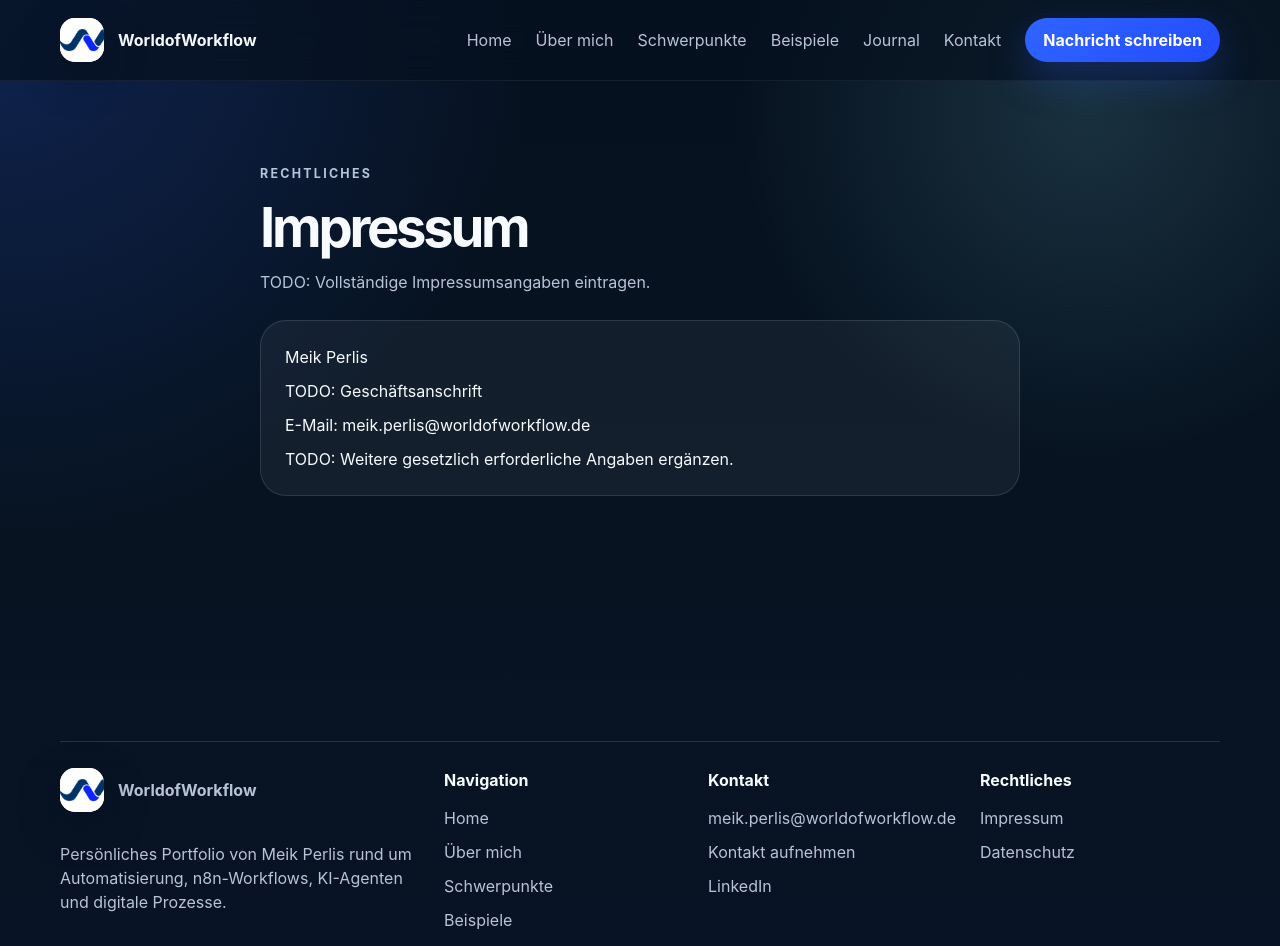
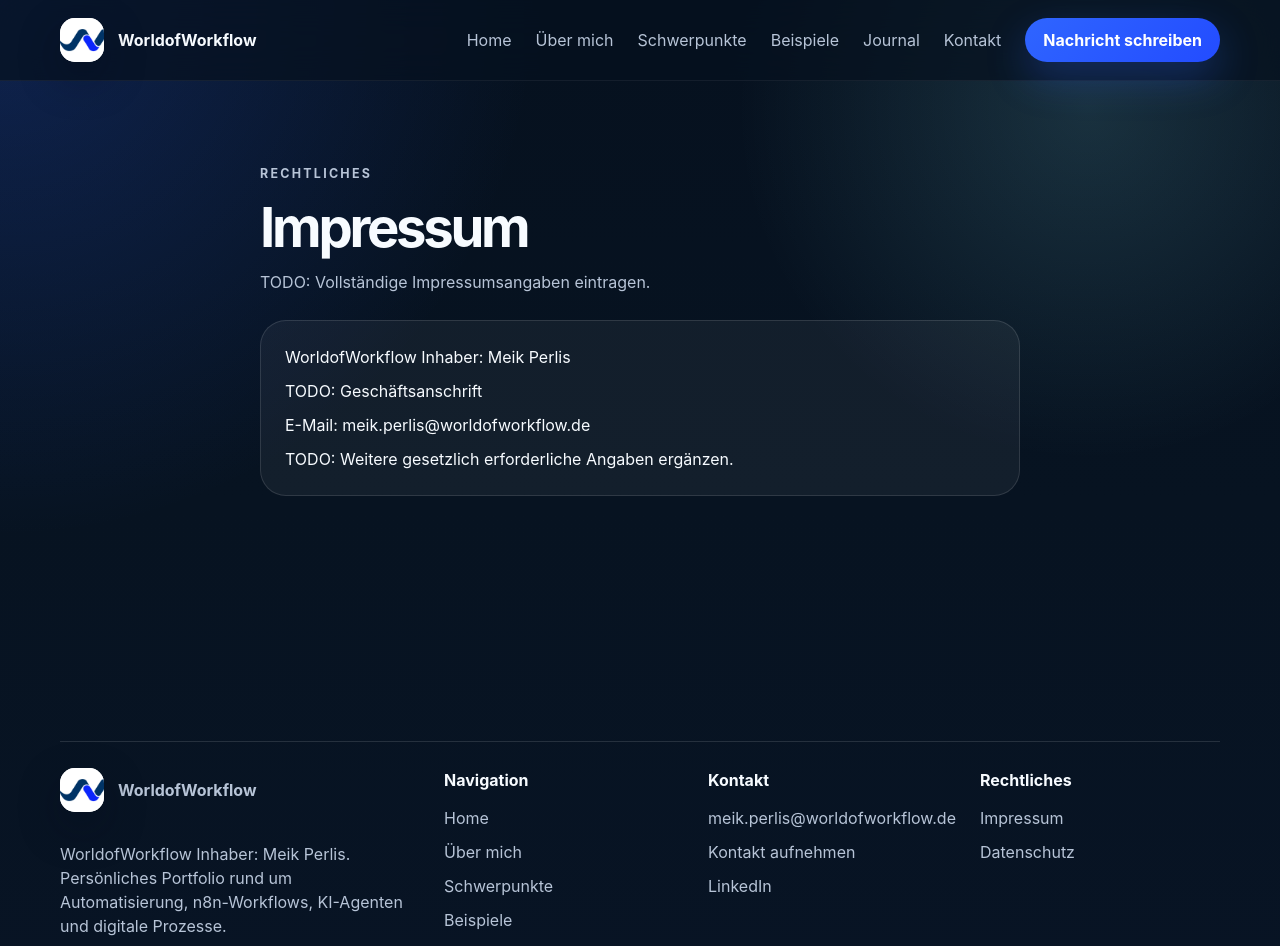
Before and after one commit to meikperlis/worldofworkflow-website, a Next.js app: page /impressum in a window 1280 px wide. Shown: the top 946 px of the page. Built offline with nearby package versions, Linux system fonts and the light colour scheme.

Commit message:
Update owner naming

```diff
--- a/app/impressum/page.tsx
+++ b/app/impressum/page.tsx
@@ -11,7 +11,7 @@ export default function ImpressumPage() {
           <h1>Impressum</h1>
           <p>TODO: Vollständige Impressumsangaben eintragen.</p>
           <div className="legal-card">
-            <p>Meik Perlis</p>
+            <p>WorldofWorkflow Inhaber: Meik Perlis</p>
             <p>TODO: Geschäftsanschrift</p>
             <p>E-Mail: meik.perlis@worldofworkflow.de</p>
             <p>TODO: Weitere gesetzlich erforderliche Angaben ergänzen.</p>
--- a/app/layout.tsx
+++ b/app/layout.tsx
@@ -5,7 +5,7 @@ export const metadata: Metadata = {
   metadataBase: new URL("https://www.worldofworkflow.de"),
   title: "WorldofWorkflow – Automatisierung, KI-Workflows & digitale Prozesse",
   description:
-    "WorldofWorkflow ist die persönliche Fachpräsenz von Meik Perlis rund um Automatisierung, n8n-Workflows, KI-Agenten und digitale Prozesse.",
+    "WorldofWorkflow Inhaber: Meik Perlis – persönliche Fachpräsenz rund um Automatisierung, n8n-Workflows, KI-Agenten und digitale Prozesse.",
   keywords: [
     "KI Automatisierung",
     "Workflow Automatisierung",
@@ -17,7 +17,7 @@ export const metadata: Metadata = {
   openGraph: {
     title: "WorldofWorkflow – Automatisierung, KI-Workflows & digitale Prozesse",
     description:
-      "Persönliche Fachpräsenz von Meik Perlis rund um praktische Automatisierung, n8n-Workflows und KI-Agenten.",
+      "WorldofWorkflow Inhaber: Meik Perlis – persönliche Fachpräsenz rund um praktische Automatisierung, n8n-Workflows und KI-Agenten.",
     type: "website",
     locale: "de_DE",
     siteName: "WorldofWorkflow",
--- a/components/footer.tsx
+++ b/components/footer.tsx
@@ -11,8 +11,8 @@ export function Footer() {
             <span>WorldofWorkflow</span>
           </a>
           <p>
-            Persönliches Portfolio von Meik Perlis rund um Automatisierung, n8n-Workflows,
-            KI-Agenten und digitale Prozesse.
+            WorldofWorkflow Inhaber: Meik Perlis. Persönliches Portfolio rund um
+            Automatisierung, n8n-Workflows, KI-Agenten und digitale Prozesse.
           </p>
         </div>
 
```
